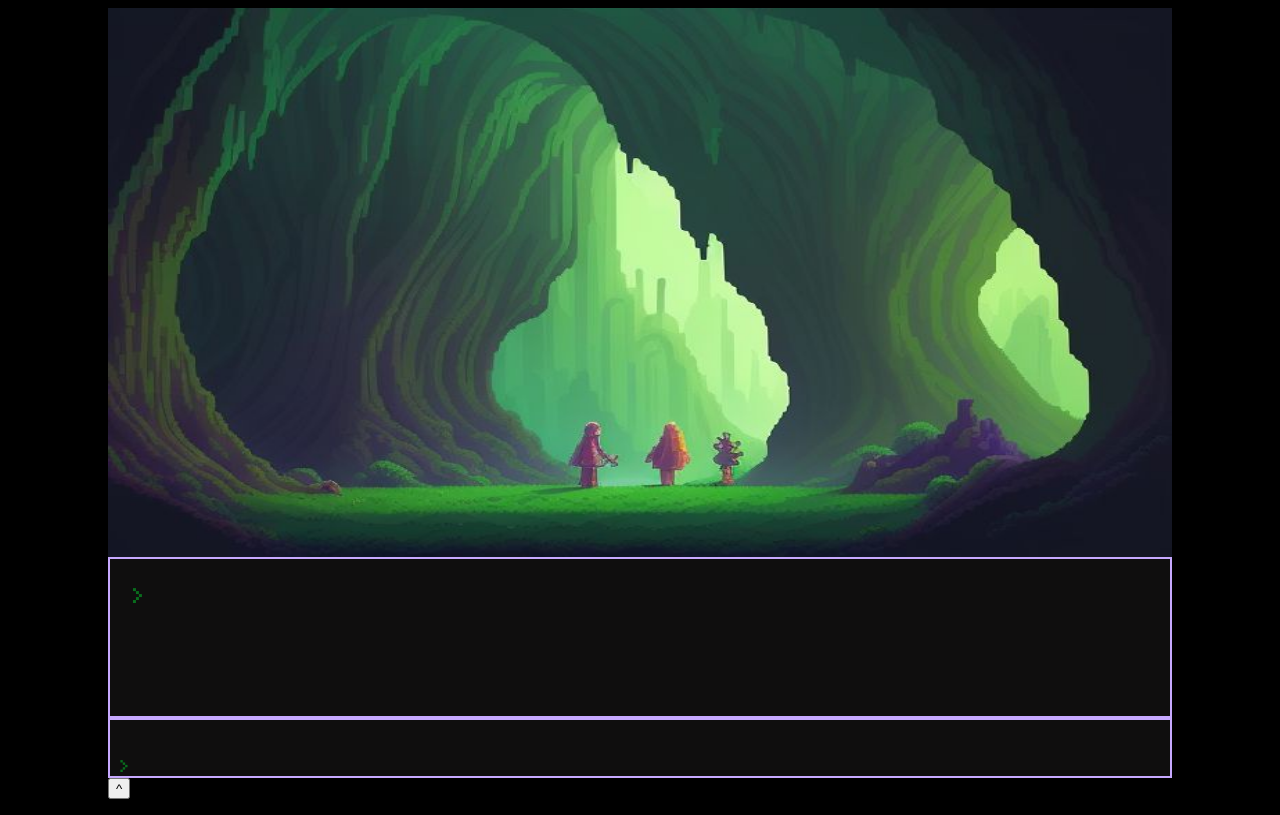
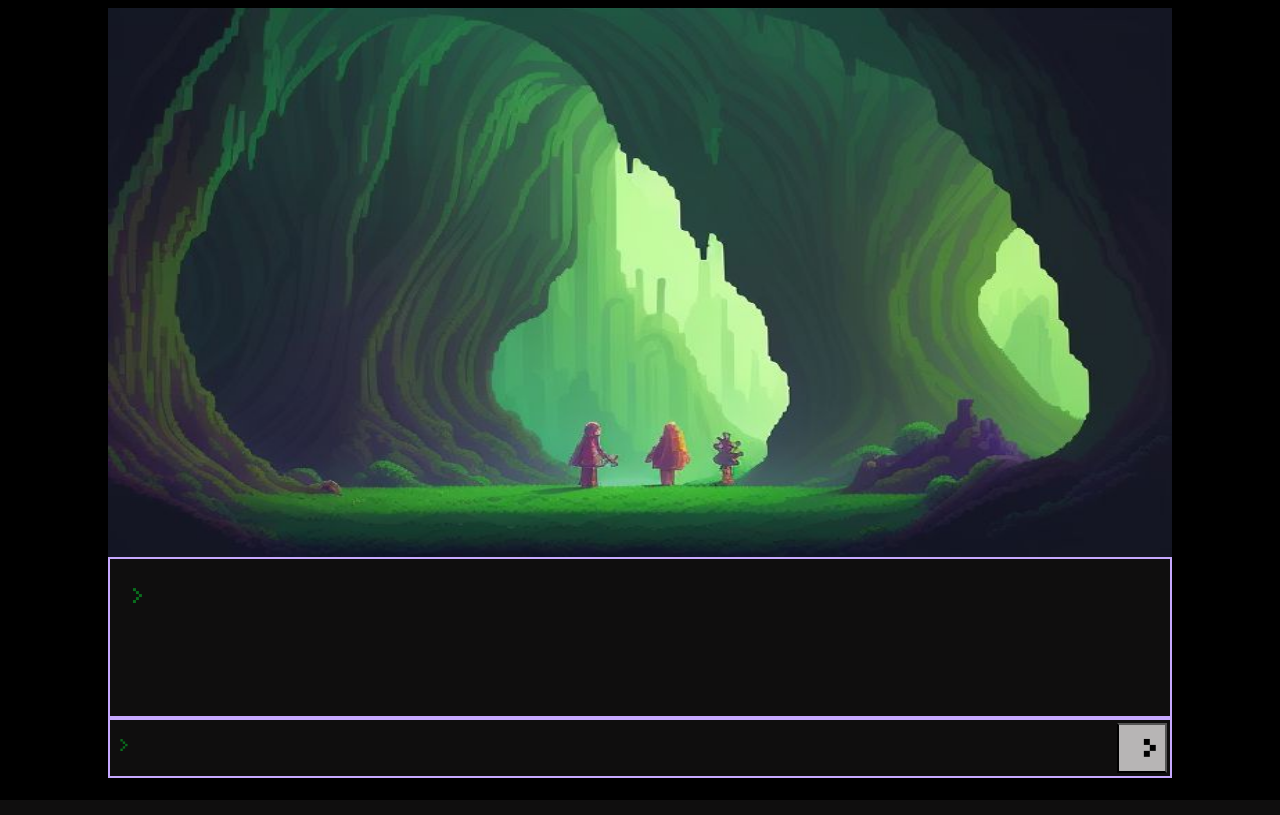
Before and after one commit to Firecracker123/Hackathon-Team-38, a Flask app: page / in a window 1280 px wide. Run offline with Flask 3, Linux system fonts and the light colour scheme; some web fonts are replaced.

Commit message:
fixed styling

```diff
--- a/static/styling.css
+++ b/static/styling.css
@@ -2,6 +2,7 @@
     width: 100%;
     height: 70%;
 }
+
 
 
 #description_and_input {
@@ -50,11 +51,29 @@ p.greater_than {
     position: absolute;
     font-size: 20px;
     left:10px;
-    font-family: Lucida Console;
     bottom: 2px;
     font-family: pixel-font;
 }
 
+#submit{
+    width: 50px;
+    height: 50px;
+    background-color: #b7b5b5;
+    position: absolute;
+    right: 5px;
+    bottom: 5px;
+    color: black;
+    transition: 0.5s;
+    transform: rotate(90deg);
+    font-family: pixel-font;
+    font-size: 50px;
+}
+
+#submit:hover {
+    background-color: rgb(108, 107, 107);
+    /*color: white;*/
+    transition: 0.5s;
+}
 
 body {
     padding: 100px;
```
